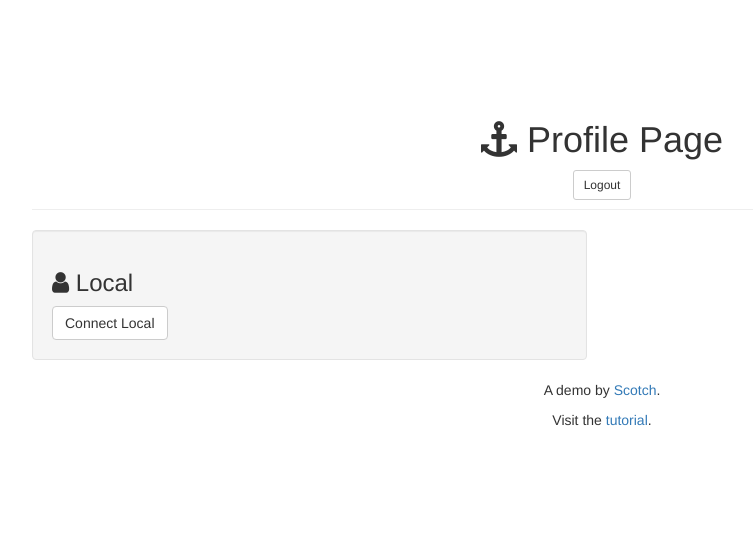
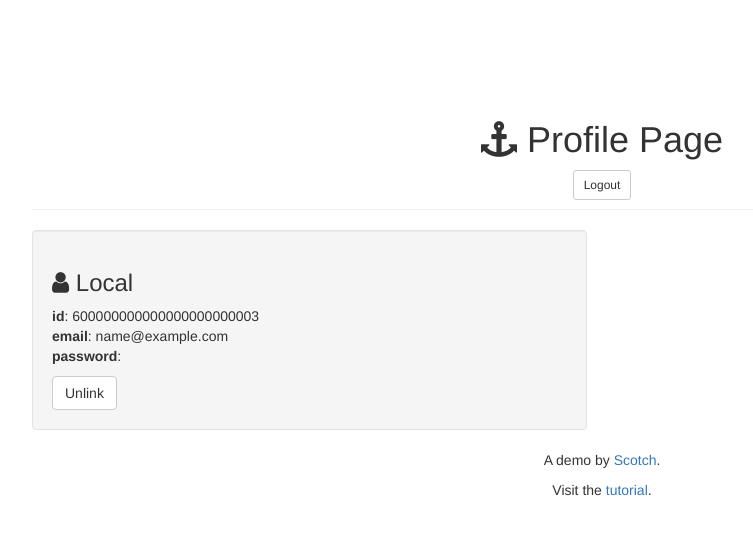
Before and after one commit to JavaGarcia/node-authentication, a Node server app: page /profile in a window 1280 px wide. Shown: the top 535 px of the page, without its empty margins (38-791 px from the left). Run offline with Node 20, Linux system fonts and the light colour scheme; the visitor is signed in with stand-in values (Sample User, id 1); some libraries are stand-ins or nearby versions.

Commit message:
modified:   README.md 	modified:   app/models/user.js 	modified:   app/routes.js 	modified:   config/passport.js 	modified:   server.js 	modified:   views/profile.ejs

```diff
--- a/app/models/user.js
+++ b/app/models/user.js
@@ -5,10 +5,8 @@
 // define the schema for our user model
 var userSchema = mongoose.Schema({
 
-    local            : {
         email        : String,
         password     : String
-    }
 });
 
 // generating a hash
@@ -18,7 +16,7 @@
 
 // checking if password is valid
 userSchema.methods.validPassword = function(password) {
-    return bcrypt.compareSync(password, this.local.password);
+    return bcrypt.compareSync(password, this.password);
 };
 
 // create the model for users and expose it to our app
--- a/app/routes.js
+++ b/app/routes.js
@@ -79,8 +79,8 @@
     // local -----------------------------------
     app.get('/unlink/local', isLoggedIn, function(req, res) {
         var user            = req.user;
-        user.local.email    = undefined;
-        user.local.password = undefined;
+        user.email    = undefined;
+        user.password = undefined;
         user.save(function(err) {
             res.redirect('/profile');
         });
--- a/server.js
+++ b/server.js
@@ -4,6 +4,7 @@
 var express = require('express');
 var app = express();
 var port = process.env.OPENSHIFT_NODEJS_PORT || 8080;
+var ip = process.env.OPENSHIFT_NODEJS_IP || '127.0.0.1';
 var mongoose = require('mongoose');
 var passport = require('passport');
 var flash = require('connect-flash');
@@ -18,7 +19,7 @@
     app.use(express.bodyParser()); // get information from html forms
     app.set('view engine', 'ejs'); // set up ejs for templating
     // required for passport
-    app.use(express.session({ secret: 'digiware-0p3r4d0r3s' })); // session secret
+    app.use(express.session({ secret: 'muys3cr3t01asd' })); // session secret
     app.use(passport.initialize());
     app.use(passport.session()); // persistent login sessions
     app.use(flash()); // use connect-flash for flash messages stored in session
@@ -26,8 +27,8 @@
 // routes ======================================================================
 require('./app/routes.js')(app, passport); // load our routes and pass in our app and fully configured passport
 // launch ======================================================================
-app.listen(port,process.env.OPENSHIFT_NODEJS_IP,function(){
+app.listen(port,ip,function(){
     console.log('%s: Node server started on %s:%d ...',
-                        Date(Date.now() ), process.env.OPENSHIFT_NODEJS_IP, port);
+                        Date(Date.now() ), ip, port);
 });
 console.log('The magic happens on port ' + port);
--- a/views/profile.ejs
+++ b/views/profile.ejs
@@ -23,11 +23,11 @@
             <div class="well">
                 <h3><span class="fa fa-user"></span> Local</h3>
 
-                <% if (user.local.email) { %>
+                <% if (user.email) { %>
                     <p>
                         <strong>id</strong>: <%= user._id %><br>
-                        <strong>email</strong>: <%= user.local.email %><br>
-                        <strong>password</strong>: <%= user.local.password %>
+                        <strong>email</strong>: <%= user.email %><br>
+                        <strong>password</strong>: <%= user.password %>
                     </p>
 
                     <a href="/unlink/local" class="btn btn-default">Unlink</a>
```
Also changed, not shown: config/passport.js (+8 -8 lines), README.md.
